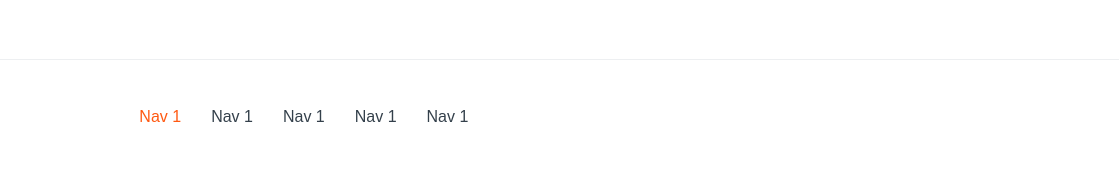
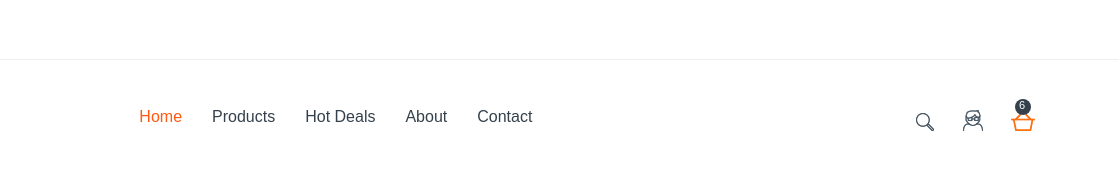
Before and after one commit to space4monkey/html-lesson, a plain HTML site: page lesson_18/index.html in a window 1280 px wide. Shown: the full height of the page, 161-1280 px from the left. Drawn offline with Linux system fonts and the light colour scheme.

Commit message:
some chenges

```diff
--- a/lesson_18/css/style.css
+++ b/lesson_18/css/style.css
@@ -171,3 +171,63 @@ ul.footer-nav li {
 .main-nav .active a {
   color: #ff5912;
 }
+
+.icon-line{
+  margin-top: 40px;
+}
+.icon-line img{
+  margin: 0 12px;
+}
+
+.cart{
+  position: relative;
+}
+
+/* .cart-count::after{
+  content: "6";
+  display: block;
+  width: 16px;
+  height: 16px;
+  background: #34404b;
+  position: absolute;
+  top: -18px;
+  left: 16px;
+  border-radius: 100%;
+  color: #fff;
+  font-size: 11px;
+  text-align: center;
+} */
+
+/* .icon-line a span.cart-count {
+  content: "6";
+  display: block;
+  width: 16px;
+  height: 16px;
+  background: #34404b;
+  position: absolute;
+  top: -18px;
+  left: 16px;
+  border-radius: 100%;
+  color: #fff;
+  font-size: 11px;
+  text-align: center;
+} */
+
+.icon-line a div.cart-count {
+  content: "6";
+  display: block;
+  width: 16px;
+  height: 16px;
+  background: #34404b;
+  position: absolute;
+  top: -18px;
+  left: 16px;
+  border-radius: 100%;
+  color: #fff;
+  font-size: 11px;
+  text-align: center;
+}
+span{
+  position: relative;
+  left: -1px;
+}
--- a/lesson_18/index.html
+++ b/lesson_18/index.html
@@ -20,13 +20,28 @@
           <div class="block-770">
             <nav class="main-nav">
               <ul>
-                <li class="active"><a href="#">Nav 1</a></li>
-                <li><a href="#">Nav 1</a></li>
-                <li><a href="#">Nav 1</a></li>
-                <li><a href="#">Nav 1</a></li>
-                <li><a href="#">Nav 1</a></li>
+                <li class="active"><a href="#">Home</a></li>
+                <li><a href="#">Products</a></li>
+                <li><a href="#">Hot Deals</a></li>
+                <li><a href="#">About</a></li>
+                <li><a href="#">Contact</a></li>
+
               </ul>
             </nav>
+          </div>
+          <div class="block-170">
+            <div class="icon-line">
+              <a href="#"><img src="image/ico_1.png" alt=""></a>
+              <a href="#"><img src="image/ico_2.png" alt=""></a>
+              <!-- <a href="#" class="cart-count"><img src="image/ico_3.png"  alt=""></a> -->
+              <!-- <a href="#" class="cart"><img src="image/ico_3.png" alt=""><span class="cart-count">6</span></a> -->
+              <a href="#" class="cart"><img src="image/ico_3.png" alt="">
+                <div class="cart-count">
+                  <span>6</span>
+                </div>
+              </a>
+
+            </div>
           </div>
         </div>
       </div>
```
Also changed, not shown: lesson_18/image/User Ico.png (added), 1 other file.
